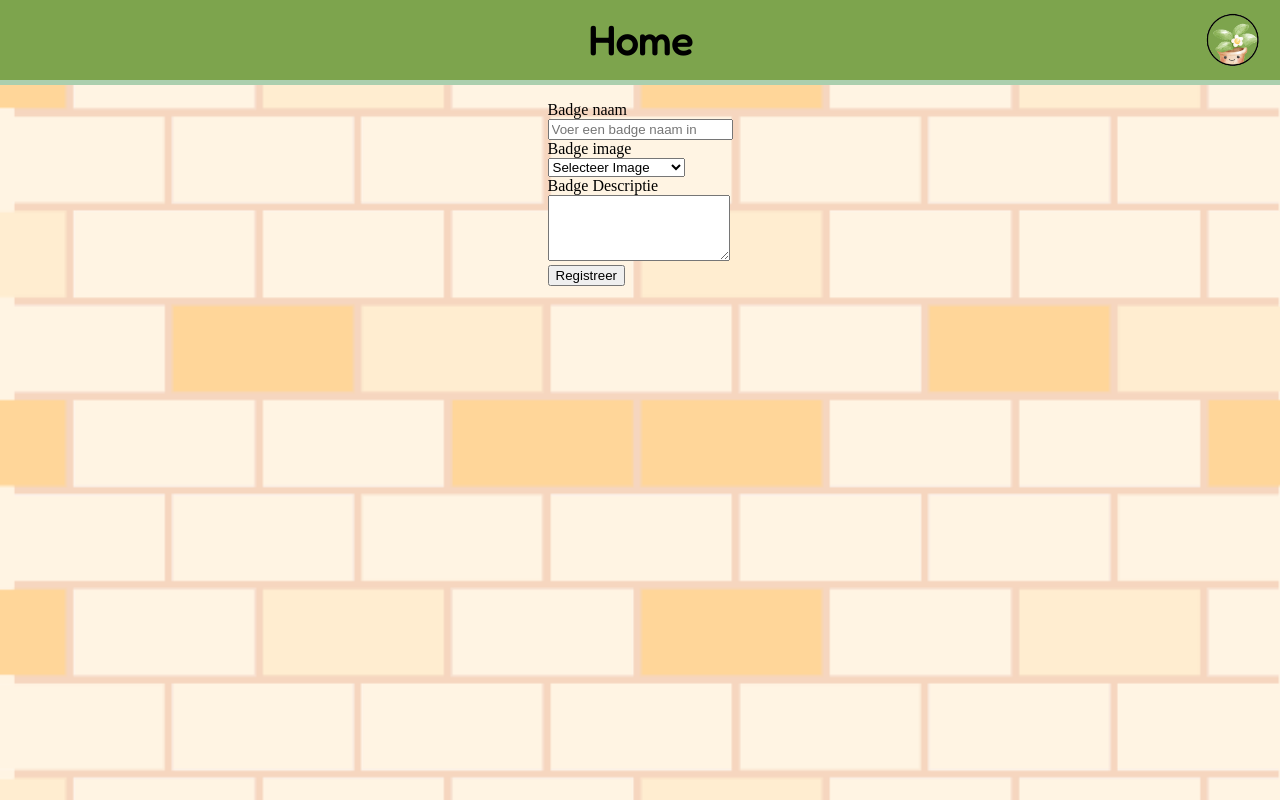
After one commit to TrevinoRizkySunarja/TLE-ProjectLeafLink, a PHP site: page /add-badge.php in a window 1280 px wide. The commit adds this page. Run offline with PHP 8.4, Linux system fonts and the light colour scheme; the visitor is signed in with stand-in values (Sample User, id 1); some web fonts are replaced.

Commit message:
Added badge creation and detail functionality entirely
Took 1 hour 6 minutes

```diff
--- /dev/null
+++ b/Includes/CSS/badges.css
@@ -0,0 +1,26 @@
+* {
+    margin: 0;
+    box-sizing: border-box;
+}
+
+main {
+    display: flex;
+    flex-direction: column;
+    justify-content: center;
+    align-items: center;
+    width: 100vw;
+    padding-top: 16px;
+}
+
+.badge-image-container {
+    width: 75vw;
+    height: 75vw;
+    border-radius: 8px;
+    overflow: hidden;
+}
+
+.badge-image-container img {
+    width: 100%;
+    height: 100%;
+    object-fit: cover;
+}
--- a/Includes/JS/profiel.js
+++ b/Includes/JS/profiel.js
@@ -1,5 +1,6 @@
 const input = document.getElementById('zoekInvoer');
 const dropdown = document.getElementById('searchDropdown');
+document.getElementById('badges').addEventListener("click", goToAddBadges)
 
 input.addEventListener('input', async () => {
     const term = input.value.trim();
@@ -15,3 +16,7 @@ input.addEventListener('input', async () => {
 
 
 });
+
+function goToAddBadges() {
+    window.location.href = "add-badge.php";
+}
--- /dev/null
+++ b/add-badge.php
@@ -0,0 +1,108 @@
+<?php
+/** @var mysqli $db */
+require_once 'Includes/connectie.php';
+require_once 'Includes/login_check.php';
+
+if (isset($_POST['submit'])) {
+    $owner_id = $_SESSION['user']['owner_id'] ?? 0;
+    $badge = trim($_POST['badge'] ?? '');
+    $image = trim($_POST['image'] ?? '');
+    $description = trim($_POST['description'] ?? '');
+
+    $errors = []; // Error handling
+
+    if ($badge == '') {
+        $errors['badge'] = 'Badge naam vereist.';
+    }
+
+    if ($image == '') {
+        $errors['image'] = 'Image vereist.';
+    }
+
+    if ($description == '') {
+        $errors['description'] = 'Descriptie vereist.';
+    }
+
+    if (empty($errors)) {
+        $date_earned = date('Y-m-d H:i:s');
+        // Inserts data into database
+        $stmt = $db->prepare("INSERT INTO badges (name, image, details, owner_id, date_earned) VALUES (?, ?, ?, ?, ?)");
+        if ($stmt) {
+            $stmt->bind_param("sssis", $badge, $image, $description, $owner_id, $date_earned);
+            try {
+                $stmt->execute();
+                $stmt->close();
+                mysqli_close($db);
+                header('Location: index.php');
+                exit;
+            } catch (mysqli_sql_exception $exception) { // Error handling
+                $errors['general'] = "Database fout: " . $exception->getMessage();
+            }
+        } else {
+            $errors['general'] = "Database fout.";
+        }
+    }
+}
+?>
+<!DOCTYPE html>
+<html lang="nl">
+<head>
+    <meta charset="UTF-8">
+    <meta name="viewport" content="width=device-width, initial-scale=1.0">
+    <link rel="stylesheet" href="Includes/CSS/style.css">
+    <link rel="stylesheet" href="Includes/CSS/badges.css">
+    <title>Badge Toevoegen</title>
+    <script src="Includes/JS/badges.js"></script>
+</head>
+<body>
+<?php include 'Includes/hoofd.php'; ?>
+<main>
+    <form method="post">
+        <div>
+            <div>
+                <label for="badge">Badge naam</label>
+            </div>
+            <div>
+                <input id="badge" name="badge" type="text" placeholder="Voer een badge naam in" value="" required>
+                <p class="help is-danger">
+                    <?= $errors['badge'] ?? '' ?>
+                </p>
+            </div>
+        </div>
+        <div>
+            <div>
+                <label for="image">Badge image</label>
+            </div>
+            <div>
+                <select id="image" name="image" required>
+                    <option value="">Selecteer Image</option>
+                    <option value="firstplantBadge">Eerste Plant Badge</option>
+                    <option value="repotaplantBadge">Herpot een Plant</option>
+                    <option value="wateringBadge">Water een Plant</option>
+                </select>
+                <p class="help is-danger">
+                    <?= $errors['image'] ?? '' ?>
+                </p>
+            </div>
+        </div>
+        <div>
+            <div>
+                <label for="description">Badge Descriptie</label>
+            </div>
+            <div>
+                <textarea id="description" name="description" rows="4" required></textarea>
+                <p class="help is-danger">
+                    <?= $errors['description'] ?? '' ?>
+                </p>
+            </div>
+        </div>
+        <?php if (isset($errors['general'])): ?>
+            <p class="help is-danger"><?= $errors['general'] ?></p>
+        <?php endif; ?>
+        <div class="button-link">
+            <button type="submit" name="submit">Registreer</button>
+        </div>
+    </form>
+</main>
+</body>
+</html>
--- a/profiel.php
+++ b/profiel.php
@@ -66,7 +66,7 @@ if (isset($_GET['search'])) {
         </div>
         <div class="pnb">
             <h3><?= $plantCount . " "?>Plants</h3>
-             <h3><?= $badgeCount . " "?>Badges</h3>
+             <h3 id="badges"><?= $badgeCount . " "?>Badges</h3>
 
         </div>
     </section>
```
Also changed, not shown: badges.php (+51 -7 lines).
